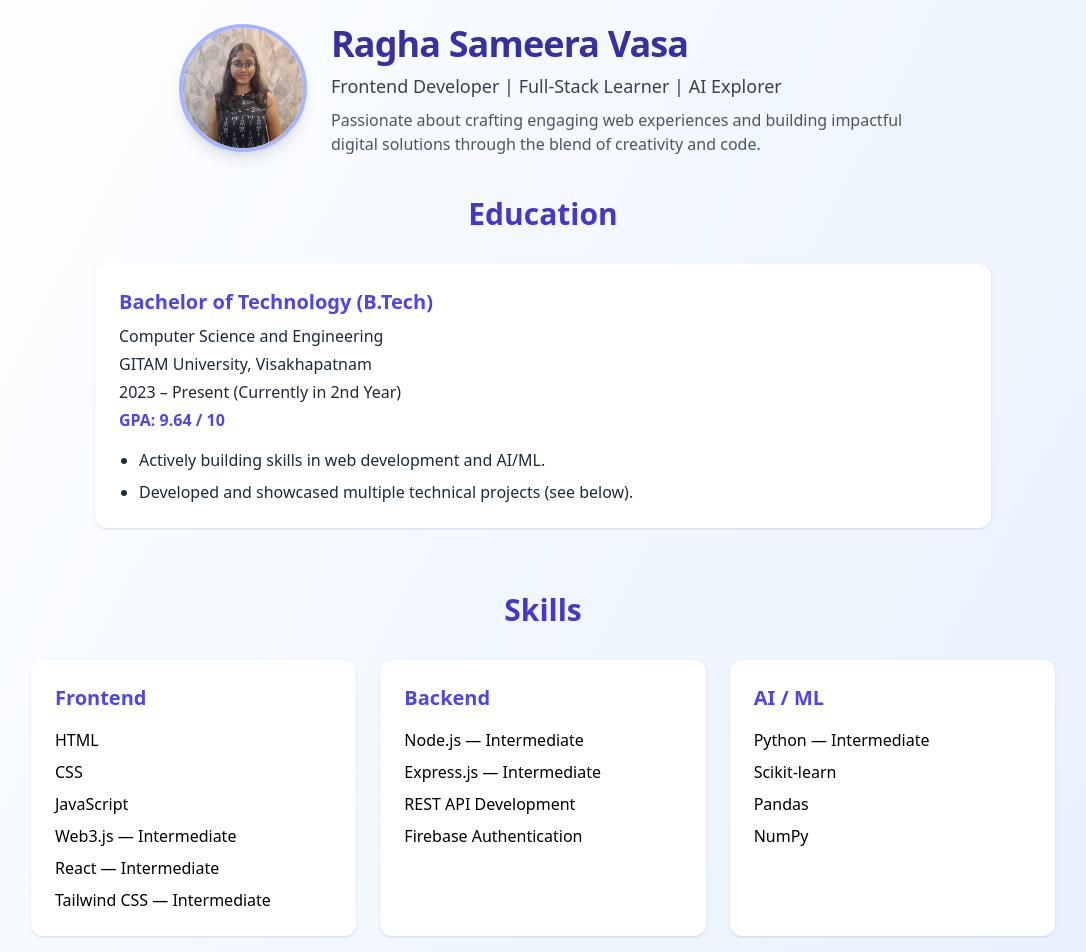
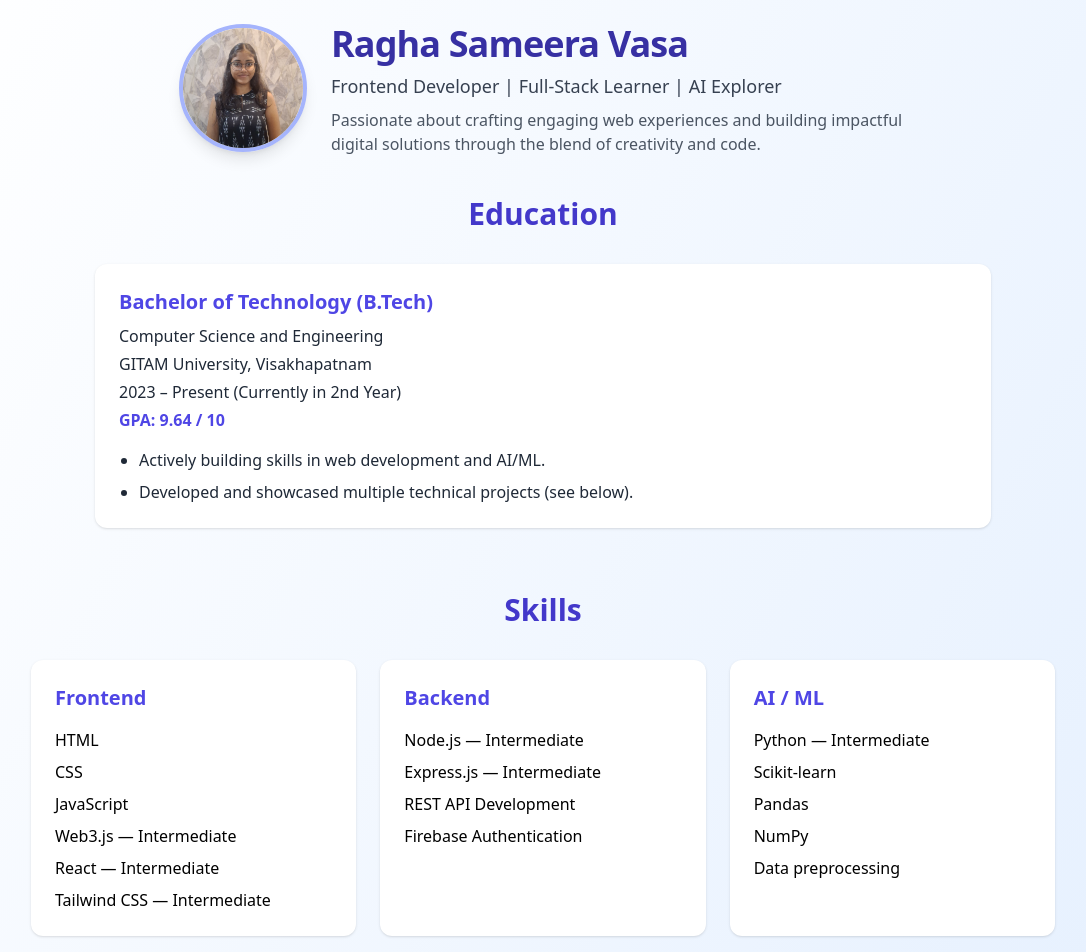
Before and after one commit to sameera0406/portfolio, a React (Create React App) app: page / in a window 1280 px wide. Shown: the top 952 px of the page, without its empty margins (97-1183 px from the left). Built offline with nearby package versions, Linux system fonts and the light colour scheme.

Commit message:
Update Portfolio.jsx

```diff
--- a/src/components/Portfolio.jsx
+++ b/src/components/Portfolio.jsx
@@ -117,7 +117,7 @@
         <div className="grid grid-cols-1 md:grid-cols-2 lg:grid-cols-3 gap-6">
           <SkillCard title="Frontend" skills={["HTML", "CSS", "JavaScript", "Web3.js — Intermediate", "React — Intermediate", "Tailwind CSS — Intermediate"]} />
           <SkillCard title="Backend" skills={["Node.js — Intermediate", "Express.js — Intermediate", "REST API Development", "Firebase Authentication"]} />
-          <SkillCard title="AI / ML" skills={["Python — Intermediate", "Scikit-learn", "Pandas", "NumPy"]} />
+          <SkillCard title="AI / ML" skills={["Python — Intermediate", "Scikit-learn", "Pandas", "NumPy", "Data preprocessing"]} />
           <SkillCard title="Languages" skills={["C — Advanced", "Java — Advanced", "Python — Intermediate"]} />
           <SkillCard title="Tools" skills={["Git / GitHub", "Cursor", "Ethereum"]} />
         </div>
```
